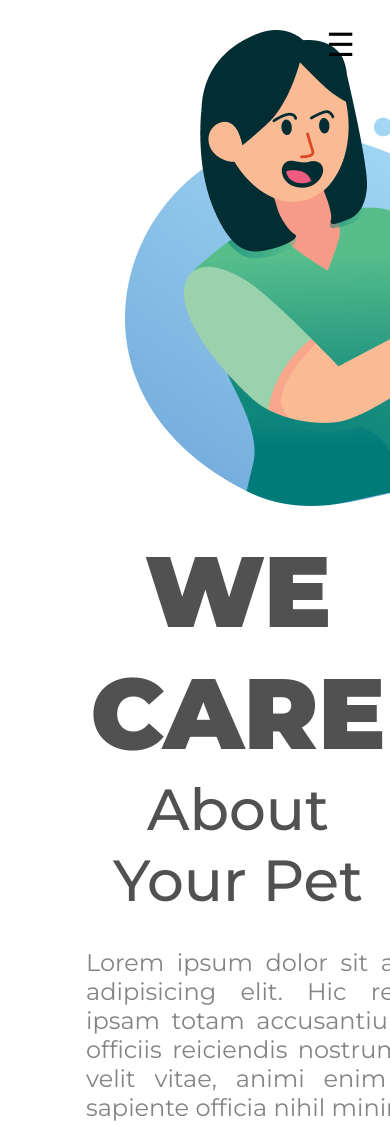
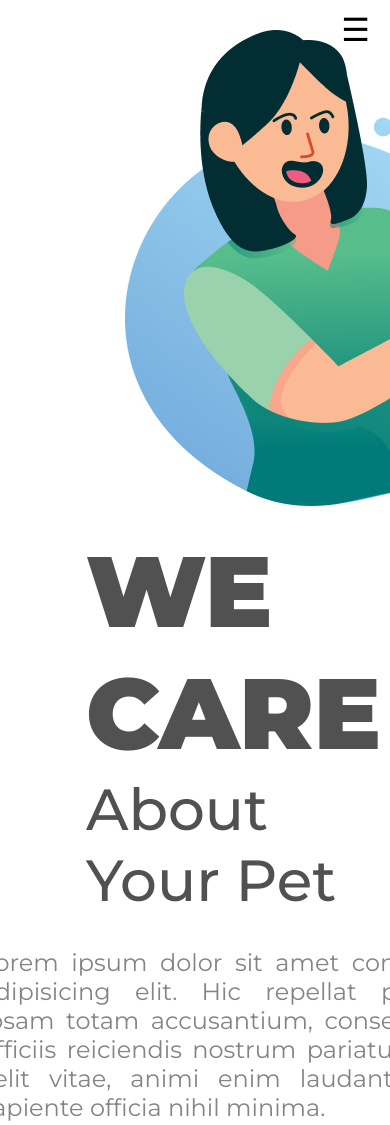
Before and after one commit to Higorreis/We-Care, a plain HTML site: page index.html in a window 390 px wide. Shown: the top 1125 px of the page. Drawn offline with Linux system fonts and the light colour scheme.

Commit message:
Alteração na responsividade

```diff
--- a/style.css
+++ b/style.css
@@ -86,18 +86,14 @@
 }
 @media screen and (max-width:768px){
    .main{
+    display: flex;
     flex-direction: column;
     text-align: center;
    }
    .main .logo-image{
     align-items: center;
    }
-  .main .text{
-    text-align: center;
-  }
-  .main .text p{
-    text-align: justify;
-  }
+
   .header{
     position: relative;
     display: flex;
@@ -107,7 +103,7 @@
   }
   .button-menu{
     display: block;
-    position: absolute;
+    position: fixed;
     top: 10px;
     right: 20px;
     background: none;
@@ -116,6 +112,9 @@
     z-index: 10;
     border-radius: 5px;
     font-size: 2rem;
+  }
+  section{
+    justify-items: center;
   }
   .menu{
     display: flex;
```
